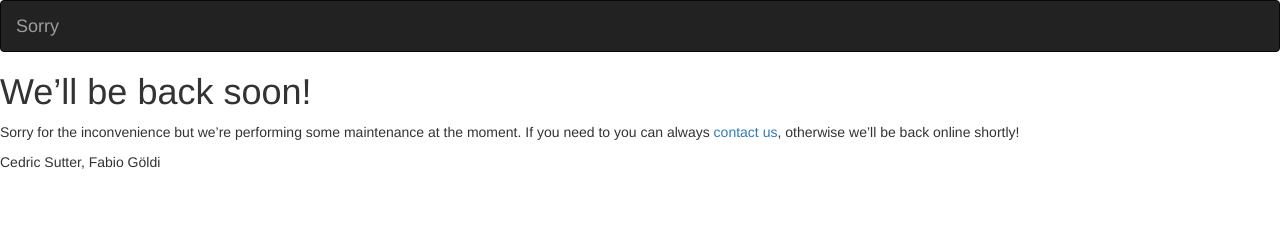
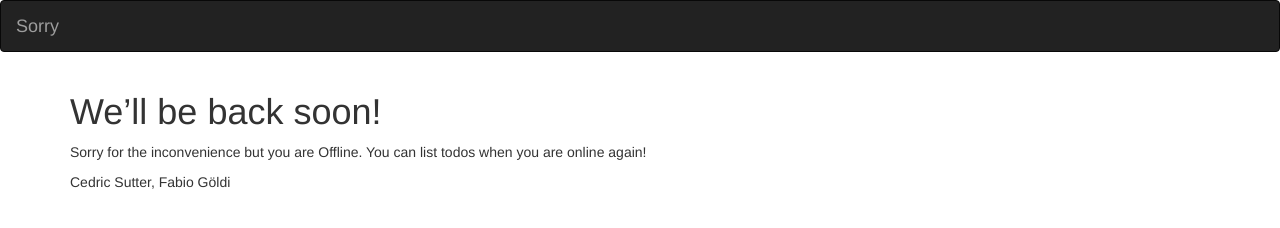
Before and after one commit to fabgeo8/ProgressiveWebApp_IUKM, a website: page public/offlinePage.html in a window 1280 px wide. Drawn offline with nearby package versions, Linux system fonts and the light colour scheme; no server answers.

Commit message:
Update offlinePage.html

```diff
--- a/public/offlinePage.html
+++ b/public/offlinePage.html
@@ -22,13 +22,13 @@
     </div>
   </div>
 </nav>
-<article>
+<div class="container">
     <h1>We&rsquo;ll be back soon!</h1>
     <div>
-        <p>Sorry for the inconvenience but we&rsquo;re performing some maintenance at the moment. If you need to you can always <a href="mailto:cedric.rettus@gmail.com">contact us</a>, otherwise we&rsquo;ll be back online shortly!</p>
+        <p>Sorry for the inconvenience but you are Offline. You can list todos when you are online again!</p>
         <p>Cedric Sutter, Fabio Göldi</p>
     </div>
-</article>
+</div>
 
 
 </body>
```
